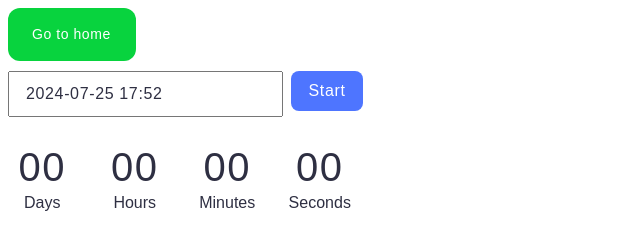
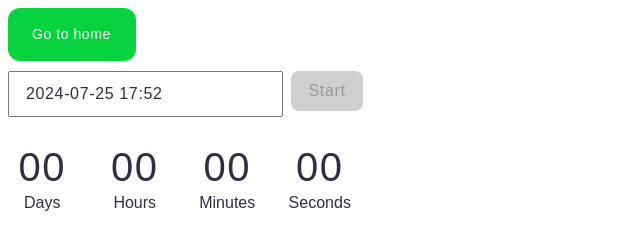
Before and after one commit to maksnadtochii/goit-js-hw-10, a website built with Vite: page src/1-timer.html in a window 1280 px wide. Shown: the whole page, without its empty margins (0-640 px from the left). Built offline with nearby package versions, Linux system fonts and the light colour scheme.

Commit message:
abd button start

```diff
--- a/src/1-timer.html
+++ b/src/1-timer.html
@@ -13,7 +13,7 @@
     </section>
     <div class="input-wrap">
       <input type="text" id="datetime-picker" />
-      <button type="button" class="start-btn" data-start>Start</button>
+      <button type="button" class="start-btn" data-start disabled>Start</button>
     </div>
     <div class="timer">
       <div class="field">
```
